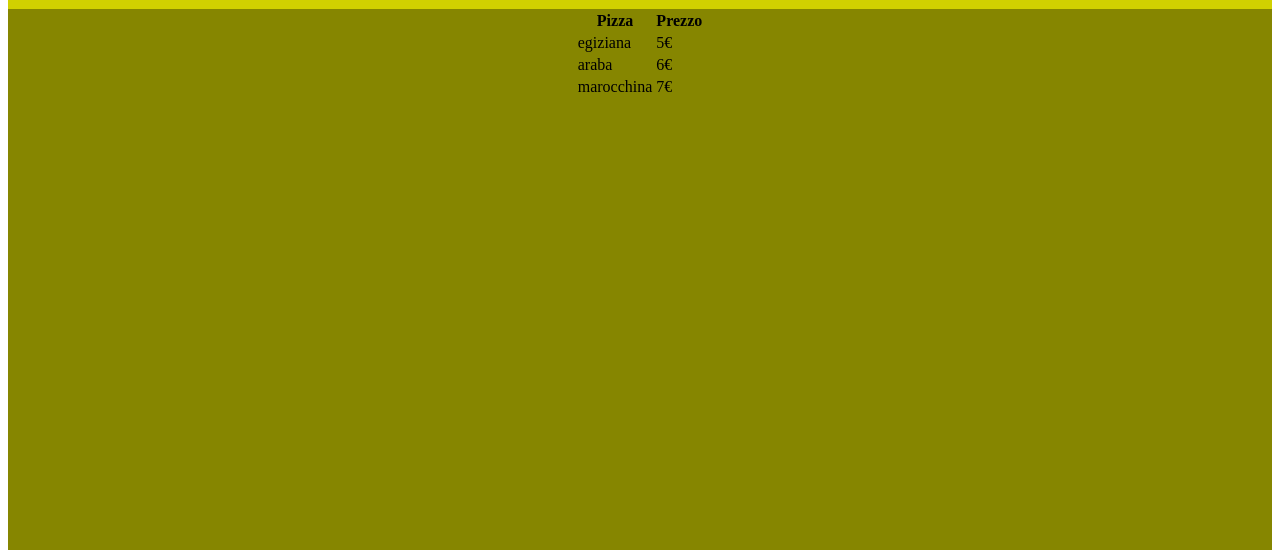
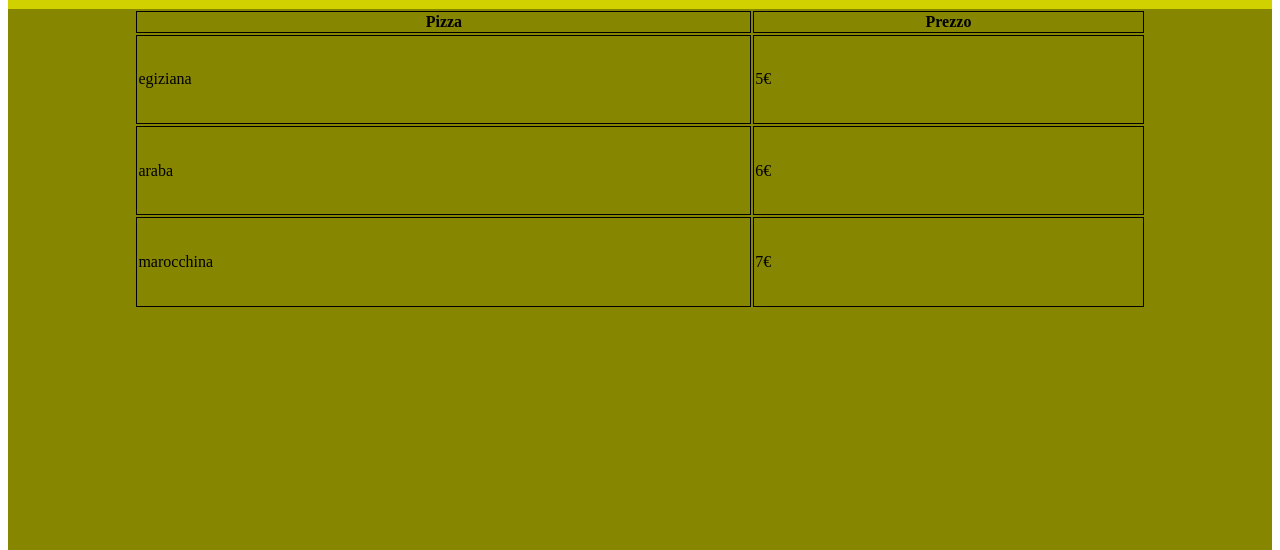
Before and after one commit to cavalinho-coder/verifica-informatica, a plain HTML site: page menu.html in a window 1280 px wide. Shown: the part 250-800 px from the top of the page. Drawn offline with Linux system fonts and the light colour scheme.

Commit message:
aggiunta risposte.md ed ultime migliorie tabella

```diff
--- a/css/style.css
+++ b/css/style.css
@@ -129,3 +129,18 @@
 button:hover{
     cursor:pointer;
 }
+
+table{
+    width:80%;
+    height: 300px;
+    justify-content: center;
+    align-items: center;
+}
+
+th{
+    border:1px,solid,black;
+}
+
+td{
+    border:1px,solid,black
+}
```
Also changed, not shown: 1 other file.
